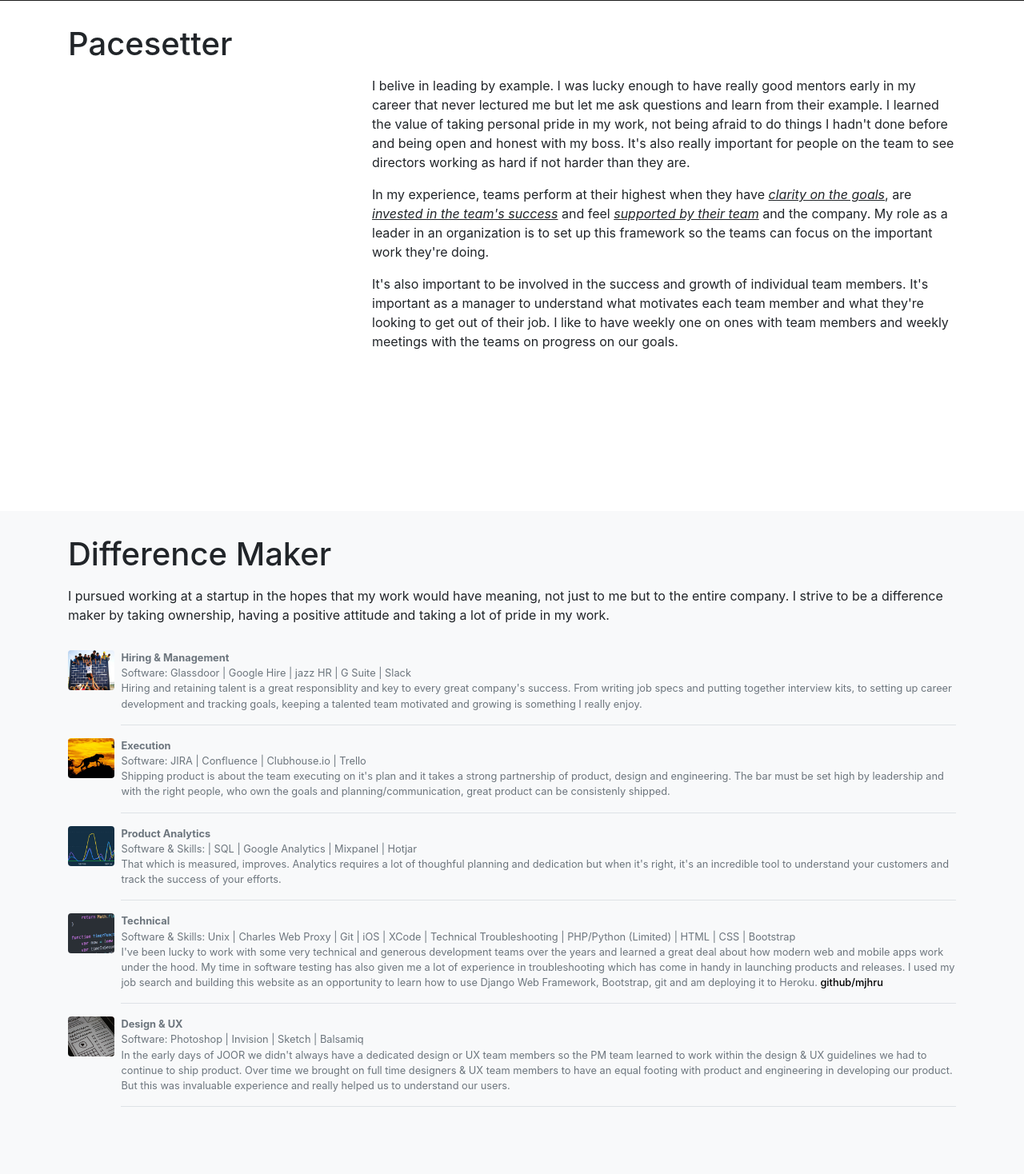
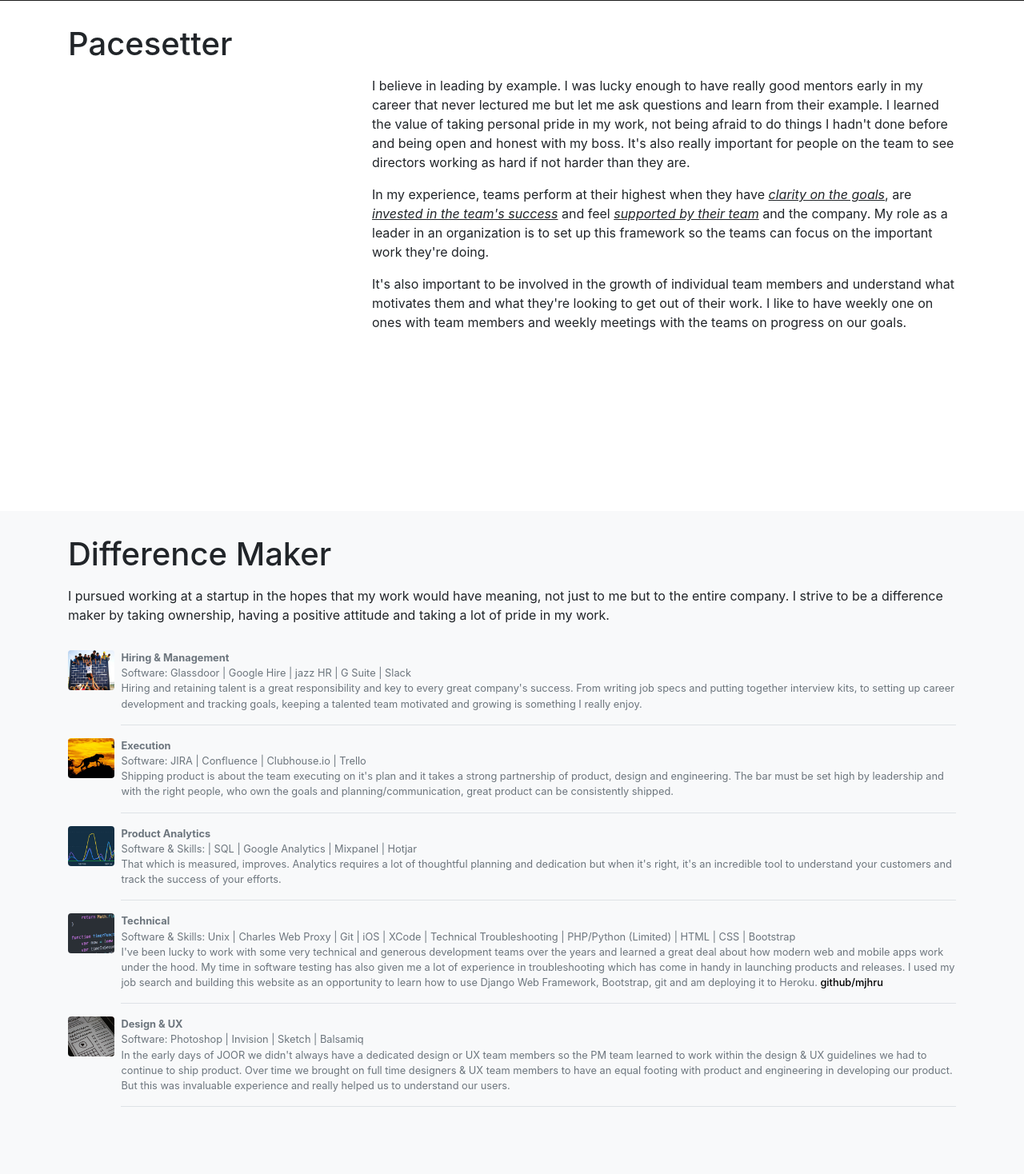
Before and after one commit to goredd5/mjhru, a Django app: page / in a window 1280 px wide. Shown: the part 1482-2950 px from the top of the page at 80% size. Run offline with Django 3.2, Linux system fonts and the light colour scheme; some libraries are stand-ins or nearby versions.

Commit message:
Fix spacing and spelling

```diff
--- a/jobs/templates/jobs/home.html
+++ b/jobs/templates/jobs/home.html
@@ -80,7 +80,7 @@
               </div>
               <div class="col-md-8">
                 <p>
-                  I belive in leading by example.  I was lucky enough to have really good mentors early in my career that never lectured me but
+                  I believe in leading by example.  I was lucky enough to have really good mentors early in my career that never lectured me but
                   let me ask questions and learn from their example.  I learned the value of taking personal pride in my work, not being afraid to do things
                   I hadn't done before and being open and honest with my boss.  It's also really important for people on the team to see directors
                   working as hard if not harder than they are.
@@ -91,8 +91,8 @@
                   can focus on the important work they're doing.
                 </p>
                 <p>
-                  It's also important to be involved in the success and growth of individual team members.  It's important as a manager
-                  to understand what motivates each team member and what they're looking to get out of their job.  I like to have
+                  It's also important to be involved in the growth of individual team members and understand what
+                  motivates them and what they're looking to get out of their work.  I like to have
                   weekly one on ones with team members and weekly meetings with the teams on progress on our goals.
                 </p>
               </div>
@@ -112,8 +112,8 @@
               <img src="{% static 'hiring.jpg' %}" alt="" class="mr-2 rounded icon" >
               <p class="media-body pb-3 mb-0 small lh-125 border-bottom border-gray">
                 <strong class="d-block text-gray-dark">Hiring & Management</strong>
-                <span>Software: Glassdoor | Google Hire | jazz HR | G Suite | Slack</span><br>
-                <span>Hiring and retaining talent is a great responsiblity and key to every great company's success.
+                <span class="addHeight">Software: Glassdoor | Google Hire | jazz HR | G Suite | Slack</span><br>
+                <span>Hiring and retaining talent is a great responsibility and key to every great company's success.
                   From writing job specs and putting together interview kits, to setting up career development and
                   tracking goals, keeping a talented team motivated and growing is something I really enjoy.
                 </span>
@@ -124,10 +124,10 @@
               <img src="{% static 'execution.jpg' %}" alt="" class="mr-2 rounded icon" >
               <p class="media-body pb-3 mb-0 small lh-125 border-bottom border-gray">
                 <strong class="d-block text-gray-dark">Execution</strong>
-                <span>Software: JIRA | Confluence | Clubhouse.io | Trello</span><br>
+                <span class="addHeight">Software: JIRA | Confluence | Clubhouse.io | Trello</span><br>
                 <span>Shipping product is about the team executing on it's plan and it takes a strong partnership of product, design and
                   engineering.  The bar must be set high by leadership and with the right people, who own the goals and planning/communication, great
-                  product can be consistenly shipped.
+                  product can be consistently shipped.
                 </span>
               </p>
             </div>
@@ -137,8 +137,8 @@
               <img src="{% static 'analytics.jpg' %}" alt="" class="mr-2 rounded icon" >
               <p class="media-body pb-3 mb-0 small lh-125 border-bottom border-gray">
                 <strong class="d-block text-gray-dark">Product Analytics</strong>
-                <span>Software & Skills: | SQL | Google Analytics | Mixpanel | Hotjar</span><br>
-                <span>That which is measured, improves.  Analytics requires a lot of thoughful planning and dedication but when it's
+                <span class="addHeight">Software & Skills: | SQL | Google Analytics | Mixpanel | Hotjar</span><br>
+                <span>That which is measured, improves.  Analytics requires a lot of thoughtful planning and dedication but when it's
                 right, it's an incredible tool to understand your customers and track the success of your efforts.</span>
               </p>
             </div>
@@ -146,7 +146,7 @@
               <img src="{% static 'tech.jpg' %}" alt="" class="mr-2 rounded icon" >
               <p class="media-body pb-3 mb-0 small lh-125 border-bottom border-gray">
                 <strong class="d-block text-gray-dark">Technical</strong>
-                <span>Software & Skills: Unix | Charles Web Proxy | Git | iOS | XCode | Technical Troubleshooting | PHP/Python (Limited) | HTML | CSS | Bootstrap</span><br>
+                <span class="addHeight">Software & Skills: Unix | Charles Web Proxy | Git | iOS | XCode | Technical Troubleshooting | PHP/Python (Limited) | HTML | CSS | Bootstrap</span><br>
                 <span>I've been lucky to work with some very technical and generous development teams over the years and learned a great deal about how modern web and mobile
                   apps work under the hood.  My time in software testing has also given me a lot of experience in troubleshooting which has come in
                    handy in launching products and releases.  I used my job search and building this website as an opportunity to learn how to use Django Web Framework,
@@ -157,7 +157,7 @@
               <img src="{% static 'design.jpg' %}" alt="" class="mr-2 rounded icon" >
               <p class="media-body pb-3 mb-0 small lh-125 border-bottom border-gray">
                 <strong class="d-block text-gray-dark"> Design & UX</strong>
-                <span>Software: Photoshop | Invision | Sketch | Balsamiq</span><br>
+                <span class="addHeight">Software: Photoshop | Invision | Sketch | Balsamiq</span><br>
                 <span>In the early days of JOOR we didn't always have a dedicated design or UX team members so the PM team learned to work within the design & UX guidelines
                 we had to continue to ship product.
                 Over time we brought on full time designers & UX team members to have an equal footing with product and engineering in developing our
--- a/portfolio/templates/base.html
+++ b/portfolio/templates/base.html
@@ -71,6 +71,9 @@
           #navfooter {
              margin: 0 auto;
            }
+          .addHeight {
+            display: block;
+          }
          }
     </style>
   </head>
```
